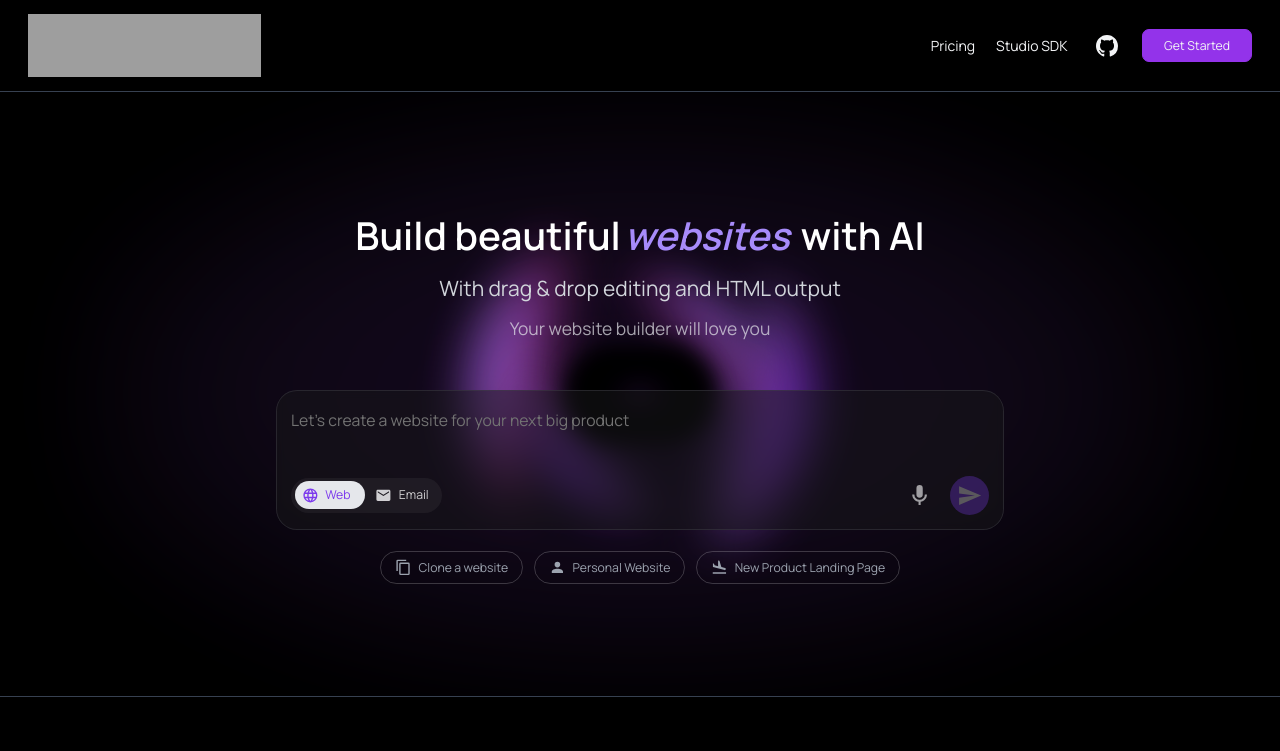
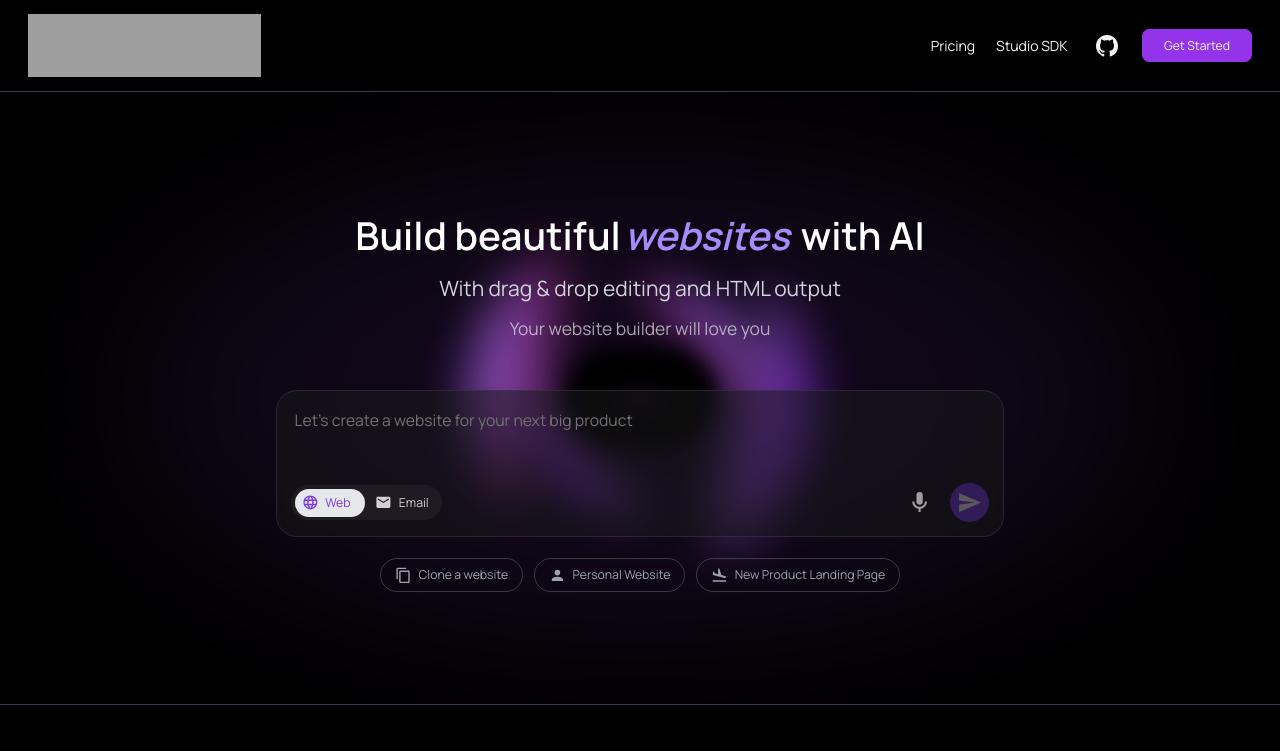
Before and after one commit to GrapesJS/website, a Next.js app: page / in a window 1280 px wide. Shown: the top 751 px of the page. Built offline with nearby package versions, Linux system fonts and the light colour scheme; no server answers; grey boxes are pictures that could not be loaded; a web font is replaced by a local one.

Commit message:
Fix extra space in textarea

```diff
--- a/src/app/ai/ai.tsx
+++ b/src/app/ai/ai.tsx
@@ -282,7 +282,7 @@ export default function AiPage({ className }: AiPageProps) {
                       : undefined
                   }
                 >
-                  <div className="w-full">
+                  <div className="w-full py-3 px-5">
                     <textarea
                       value={prompt}
                       onChange={(e) =>
@@ -300,11 +300,11 @@ export default function AiPage({ className }: AiPageProps) {
                         "w-full resize-none bg-transparent border-0 outline-none",
                         "placeholder:text-neutral-500 text-gray-400",
                         "focus:outline-none focus:ring-0 focus:border-0 focus:shadow-none",
-                        "mx-2 mt-1 mb-2 p-2 text-lg leading-7 min-h-[60px]",
+                        "text-lg min-h-[60px]",
                         "box-border border-solid border-current",
                         "font-inherit font-feature-inherit font-variation-inherit",
                         "font-inherit tracking-inherit text-inherit",
-                        "outline-2 outline-transparent outline-offset-2"
+                        "outline-2 outline-transparent"
                       )}
                       style={{
                         WebkitTextSizeAdjust: "100%",
```
